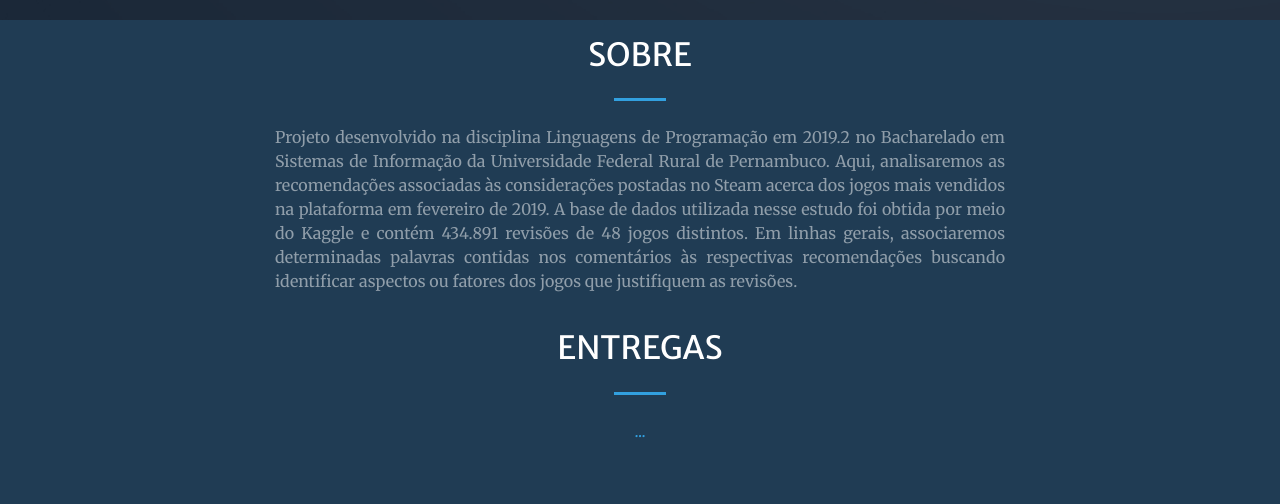
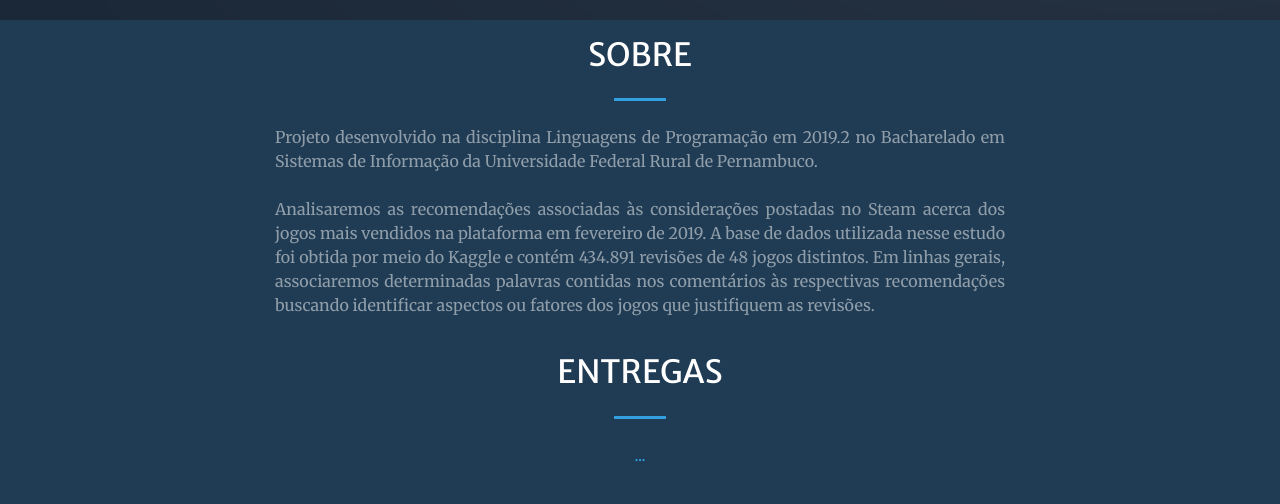
Before and after one commit to EbonyMarques/lp-site, a website with bundled scripts: page index.html in a window 1280 px wide. Shown: the part 780-1284 px from the top of the page. Built offline with nearby package versions, Linux system fonts and the light colour scheme.

Commit message:
Atualizando 'sobre'

```diff
--- a/index.html
+++ b/index.html
@@ -86,8 +86,8 @@
             <p class="text-white-50 mb-1" style="text-align: justify">
               Projeto desenvolvido na disciplina Linguagens de
               Programação em 2019.2 no Bacharelado em Sistemas de Informação da
-              Universidade Federal Rural de Pernambuco. Aqui, analisaremos as
-              recomendações associadas às considerações postadas
+              Universidade Federal Rural de Pernambuco.<br><br>
+              Analisaremos as recomendações associadas às considerações postadas
               no Steam acerca dos jogos mais vendidos na plataforma em fevereiro
               de 2019. A base de dados utilizada nesse estudo foi obtida
               por meio do Kaggle e contém 434.891 revisões de 48 jogos
```
